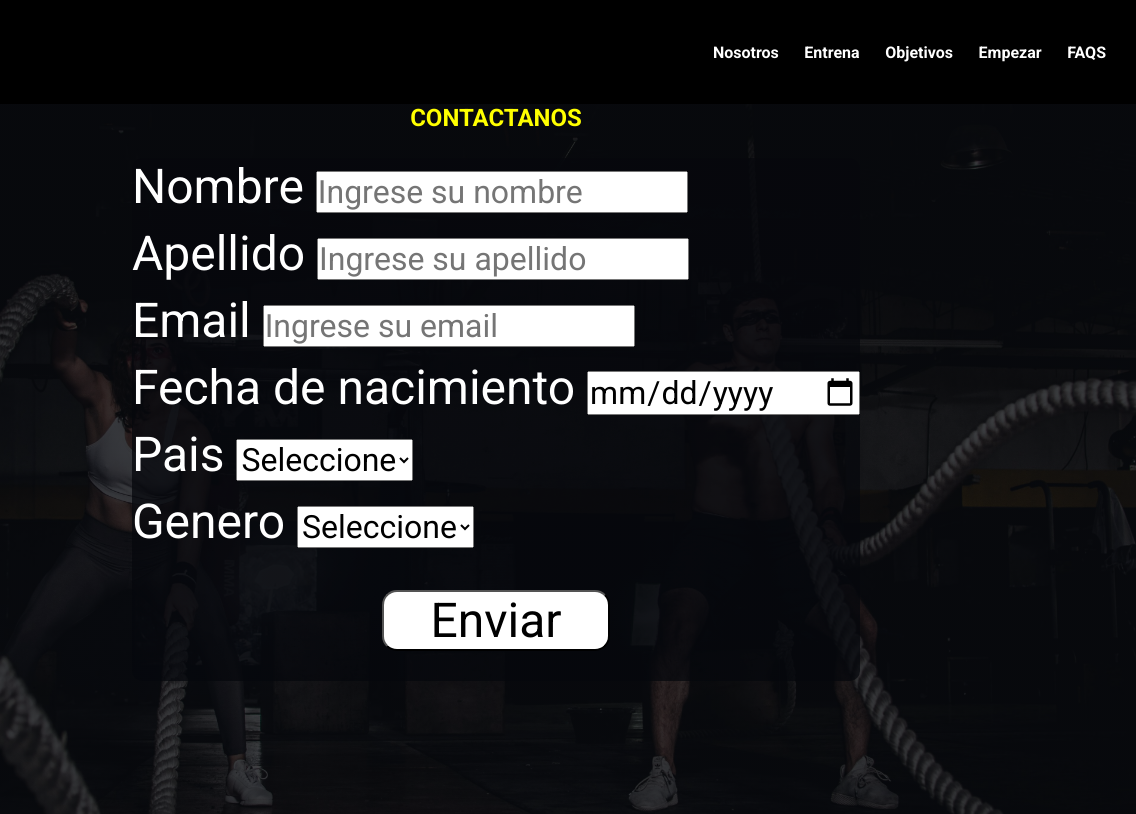
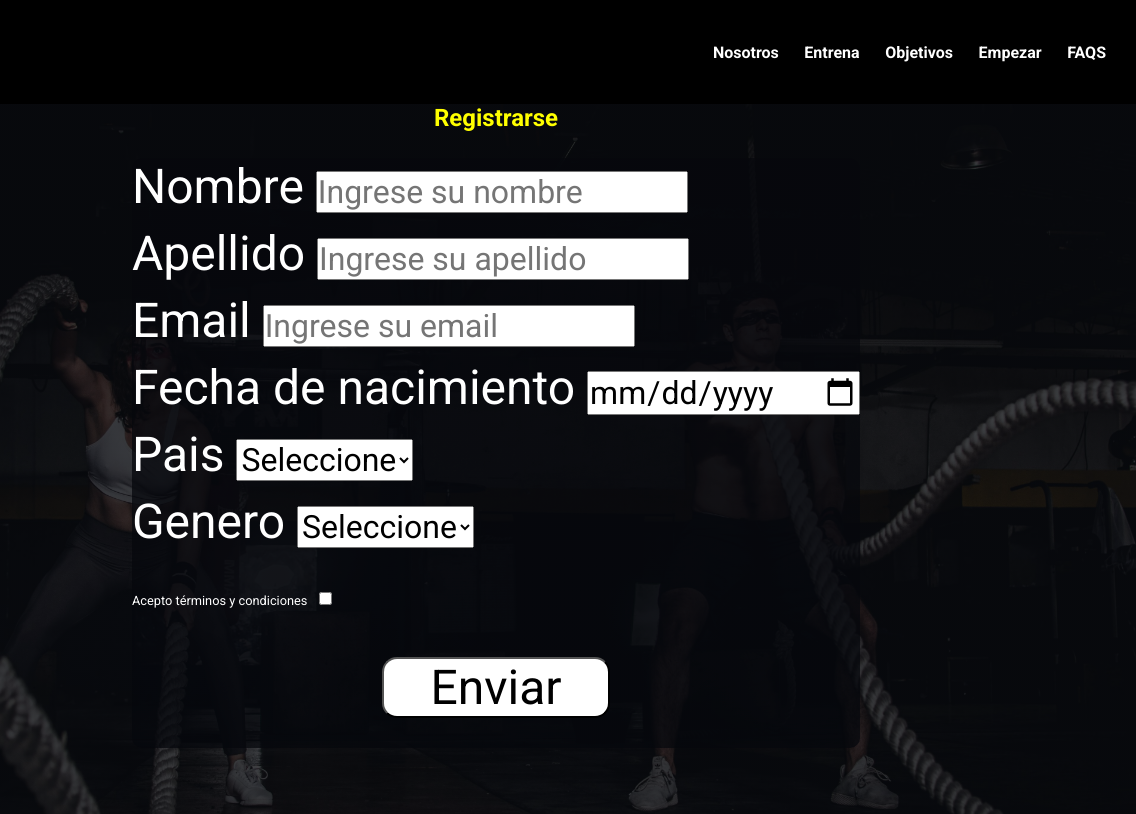
Before and after one commit to bautiucci/ProyectoCaC, a plain HTML site: page templates/register.html in a window 1280 px wide. Shown: the top 814 px of the page, 144-1280 px from the left. Drawn offline with Linux system fonts and the light colour scheme.

Commit message:
se modifica register.html

```diff
--- a/css/style2.css
+++ b/css/style2.css
@@ -1,6 +1,4 @@
-:root{
 
-}
 *{
     padding: 0;
     margin: 0;
@@ -308,6 +306,9 @@ article {
     border-radius: 20px;
     border-color: yellow;
 }
+.term-button {
+    font-size: 1vw;
+}
 
 @media (max-width: 768px) {
     h1 {
--- a/templates/register.html
+++ b/templates/register.html
@@ -32,7 +32,7 @@
     </header>
     <main>
         <section class="contact-page">
-            <h2>CONTACTANOS</h2>
+            <h2>Registrarse</h2>
             <form action="#" method="get" class="flex-form">
                 <div>
                     <label for="">Nombre</label>
@@ -67,6 +67,10 @@
                         <option value="F">Femenino</option>
                         <option value="Otro">Otro</option>
                     </select>
+                </div>
+                <div class="terms">
+                    <label for="terms" class="term-button">Acepto términos y condiciones</label>
+                    <input type="checkbox" id="terms">
                 </div>
                 <input type="submit" value="Enviar" class="btn-envio">
             </form>
```
